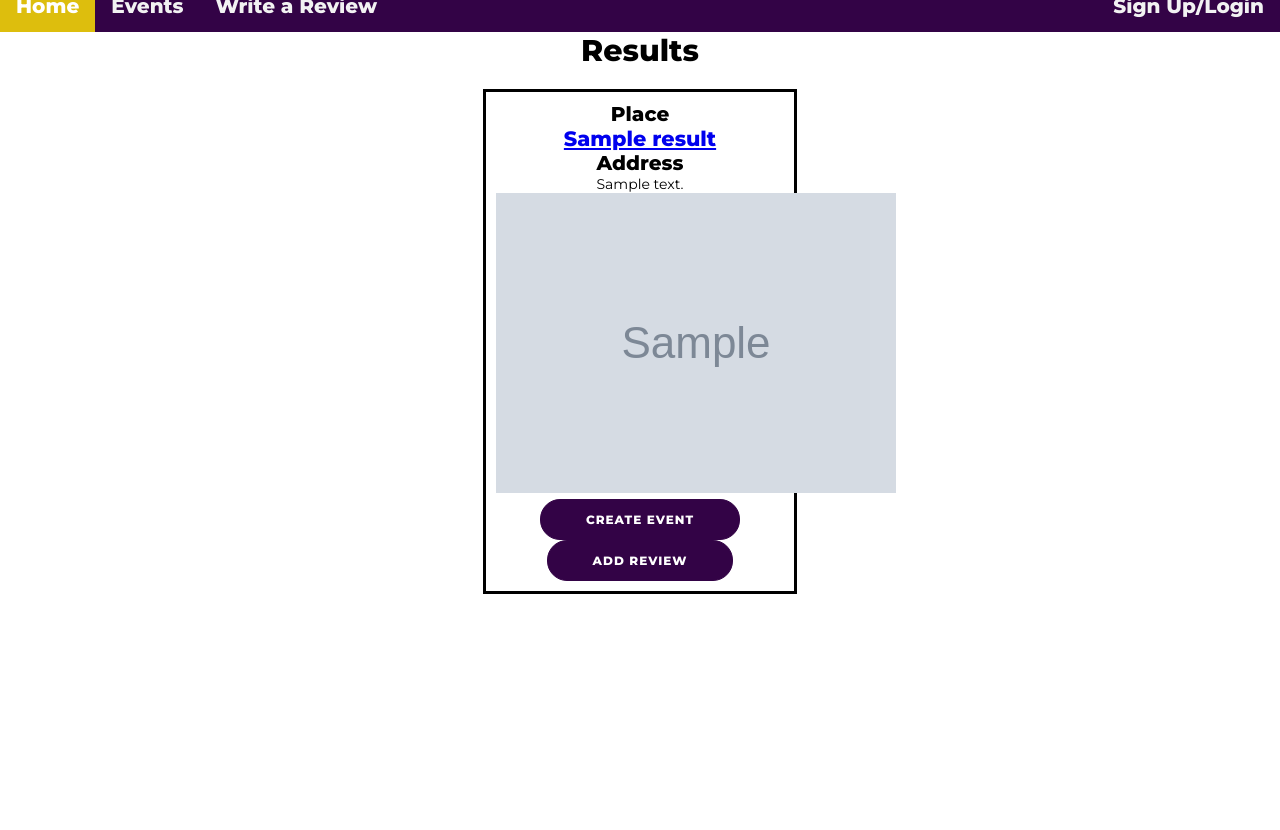
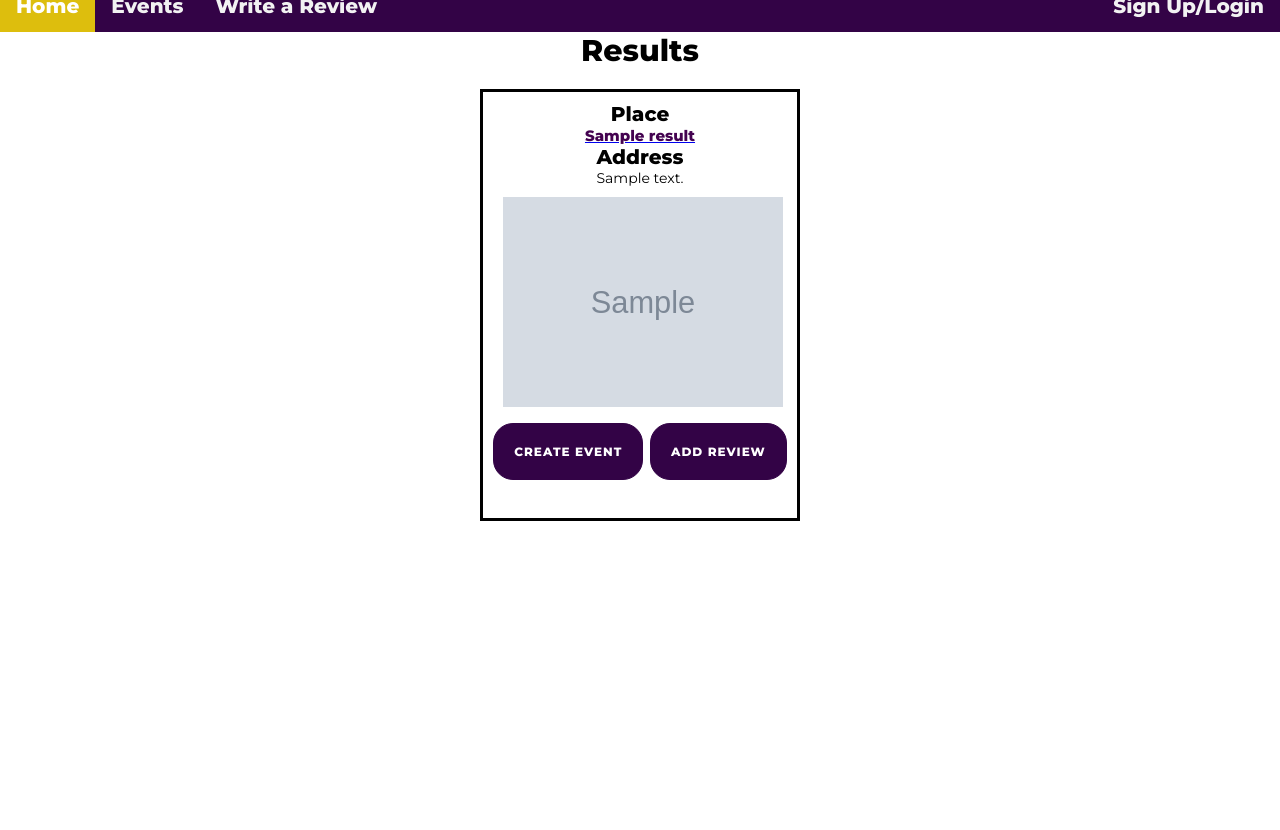
Before and after one commit to adev-exe/Finddit, a Flask app: template website/templates/results_details.html in a window 1280 px wide. Run offline with Flask 2, Linux system fonts and the light colour scheme; the template is opened without the code that fills it: most values are stand-ins (such as "Sample title", 1, 10 or a date in 2020); grey boxes marked "Sample" are stand-in pictures; parts of the project's set-up code (start-up, migrations or seed data) failed here and were passed over.

Commit message:
Fixed Results Page

```diff
--- a/website/static/resultsStyle.css
+++ b/website/static/resultsStyle.css
@@ -9,18 +9,19 @@ body {
 	font-family: 'Montserrat', sans-serif;
 	height: 100vh;
 	margin: -20px 0 50px;
-    text-align: center;
-    padding: 0;
+  text-align: center;
+  padding: 0;
 }
 
 button {
+  display: inline-block;
 	border-radius: 20px;
 	border: 1px solid #330346;
 	background-color: #330346;
 	color: #FFFFFF;
 	font-size: 12px;
 	font-weight: bold;
-	padding: 12px 45px;
+	padding: 20px;
 	letter-spacing: 1px;
 	text-transform: uppercase;
 	transition: transform 80ms ease-in;
@@ -64,21 +65,37 @@ h3{
   font-size: 20px;
 }
 
+h4{
+  text-align: center;
+  color: rgb(68, 2, 80);
+  font-size: 15px;
+}
+
 p{
   font-size: 14px;
 	font-weight: 100;
 }
 
-.place-container {
+.card {
   background-color: rgb(255, 255, 255);
   color: black;
   position: relative;
   font-size: 25px;
   margin-top: 15px;
   padding: 10px;
-  height: fit-content;
-  width: fit-content;
+  height: 27rem;
   border-style: solid;
   margin: auto;
   margin-top: 20px;
+  width: 20rem;
 }
+
+
+.photo{
+  /* position: relative; */
+  max-height: 300px;
+  max-width: 300px;
+  align-items: center;
+  justify-content: center;
+  padding: 10px;
+}
--- a/website/templates/result.html
+++ b/website/templates/result.html
@@ -7,17 +7,19 @@
 </head>
 
 
-<div class="card" style="width: 18rem;">
+<div class="card" >
   <div class="card-body">
 
     <h3 for="place">Place</h3>
-    <a href="{{url_for('views.location', id = result.id)}}" ><h5 class="card-title">{{result.name}}</h5></a>
+    <a href="{{url_for('views.location', id = result.id)}}">
+      <h4 class="card-title">{{result.name}}</h4>
+    </a>
 
     <h3 for="address">Address</h3>
     <p class="card-text">{{result.address}}</p>
 
     {% if result.photo is not none %}
-    <img src="{{url_for('api.get_photo', reference = result.photo)}}"></img>
+    <img class="photo" src="{{url_for('api.get_photo', reference = result.photo)}}"></img>
     {% endif %}
 
     <button id="createEventBTN" type="button">Create Event</button>
```
